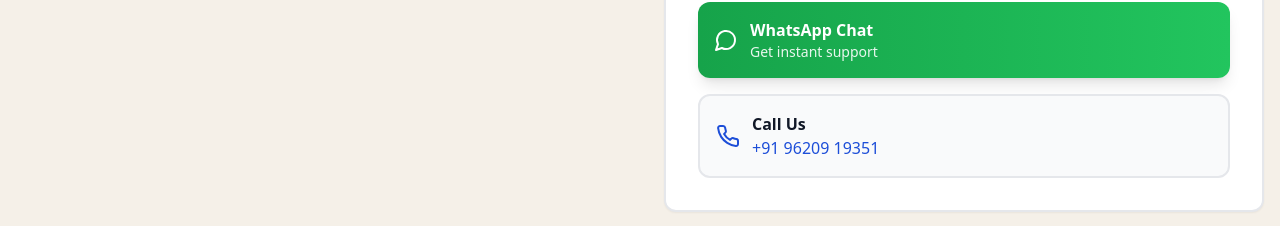
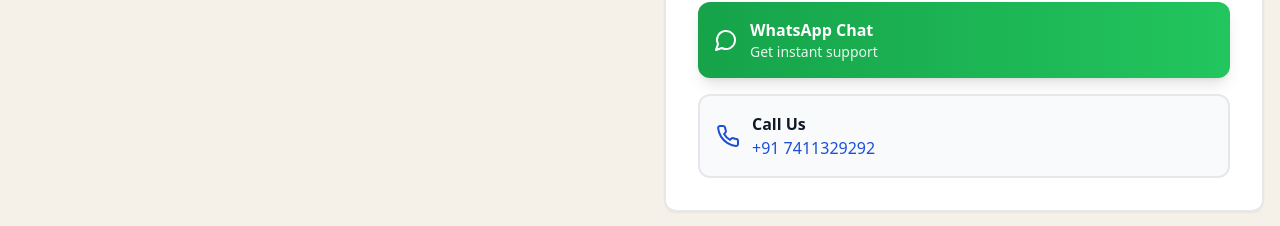
Before and after one commit to yasmeenyasmeen0507-oss/6-40pm-26-oct, a React (Vite) app: page / in a window 1280 px wide. Shown: the part 3354-3580 px from the top of the page. Built offline with nearby package versions, Linux system fonts and the light colour scheme; no server answers; the database is empty; the HTML template or start-up script is replaced by a standard one.

Commit message:
Update Home.tsx

```diff
--- a/src/pages/Home.tsx
+++ b/src/pages/Home.tsx
@@ -428,7 +428,7 @@ const Home = () => {
                       <div>
                         <div className="font-semibold text-gray-900">Call Us</div>
                         {/* UPDATED PHONE NUMBER */}
-                        <div className="text-blue-700">+91 96209 19351</div>
+                        <div className="text-blue-700">+91 7411329292</div>
                       </div>
                     </div>
                   </div>
```
